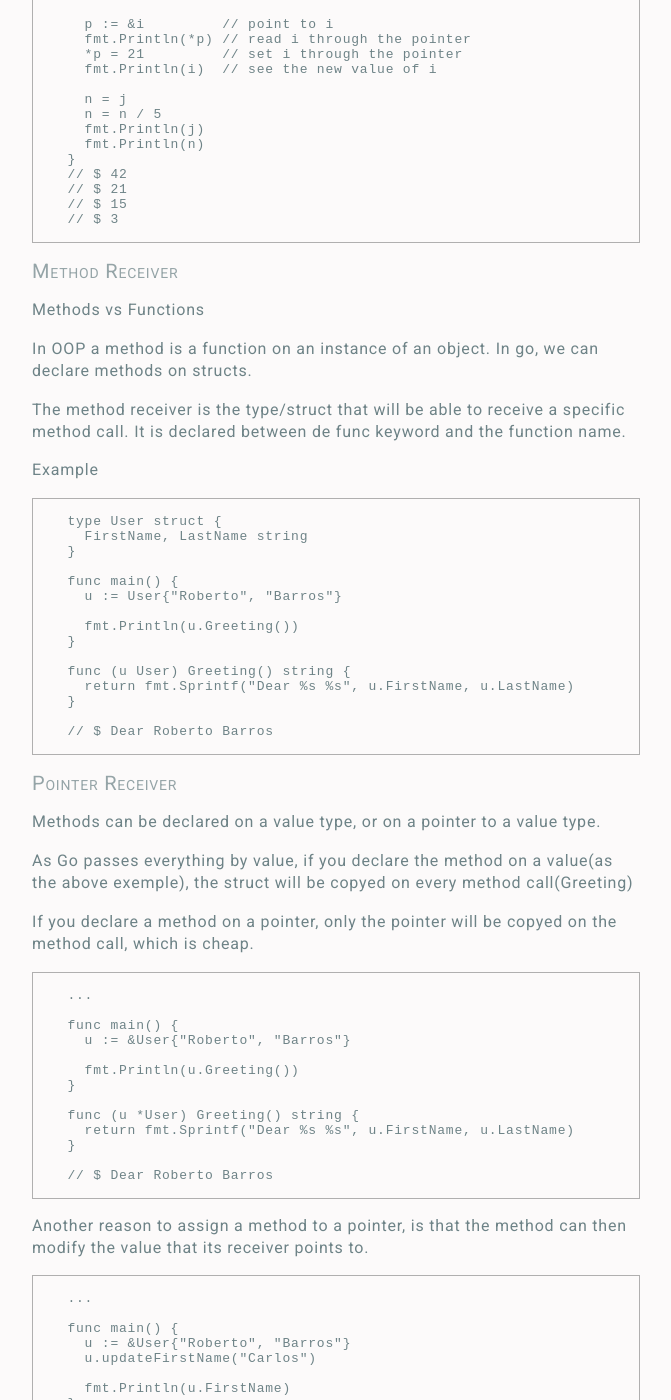
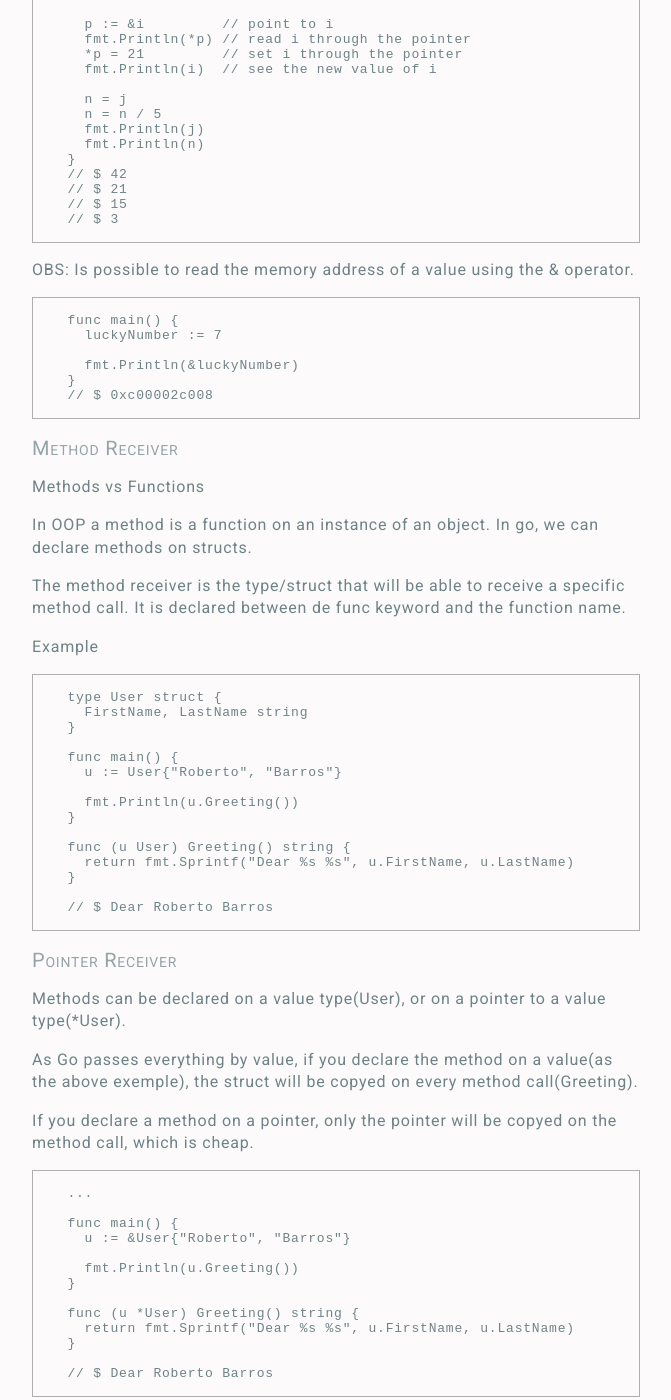
Before and after one commit to APonce911/jekyll-mywebsite, a Jekyll site: the page built from _posts/2020-05-27-go-pointers.md, in a window 1280 px wide and 1400 px high, scrolled down 448 px. Shown: the whole window, without its empty margins (304-975 px from the left). Built offline with Jekyll 4.4.1, drawn with Linux system fonts in a browser that asks for light colours; nearby versions of some CDN libraries; comment, search, counter and statistics services are not loaded; some of the changed text lies outside the part shown.

Commit message:
update go pointers post

```diff
--- a/_posts/2020-05-27-go-pointers.md
+++ b/_posts/2020-05-27-go-pointers.md
@@ -6,9 +6,9 @@
 
 ---
 
-A pointer holds the memory address of a value. They are used to reference of indirect affect a value.
+A pointer holds the memory address of a value. Used to reference and indirectly affect value.
 
-Use '&' to set a the value of a pointer, and * to access (read or write) through a pointer
+Use '&' to set the memory address of a pointer, and the '*' operator to access (read or write) the value of a memory address through a pointer.
 
 Ex: p is a pointer, n is not
 
@@ -34,7 +34,20 @@
     // $ 3
    </code></pre>
 
+OBS: Is possible to read the memory address of a value using the & operator.
+
+  <pre>
+   <code>
+    func main() {
+      luckyNumber := 7
+
+      fmt.Println(&luckyNumber)
+    }
+    // $ 0xc00002c008
+   </code></pre>
+
 <h2>Method Receiver</h2>
+
 Methods vs Functions
 
 In OOP a method is a function on an instance of an object. In go, we can declare methods on structs.
@@ -64,11 +77,12 @@
 
 <h2>Pointer Receiver</h2>
 
-  Methods can be declared on a value type, or on a pointer to a value type.
+  Methods can be declared on a value type(User), or on a pointer to a value type(*User).
 
-  As Go passes everything by value, if you declare the method on a value(as the above exemple), the struct will be copyed on every method call(Greeting)
+  As Go passes everything by value, if you declare the method on a value(as the above exemple), the struct will be copyed on every method call(Greeting).
 
   If you declare a method on a pointer, only the pointer will be copyed on the method call, which is cheap.
+
   <pre>
    <code>
     ...
@@ -106,6 +120,8 @@
     // $ Carlos
    </code></pre>
 
+OBS: Functions with pointers receivers(*User) can be called on a value of the same type(User). This is a Go shortcut.
+
 <h2>Source</h2>
 
 https://tour.golang.org/moretypes/1
```
